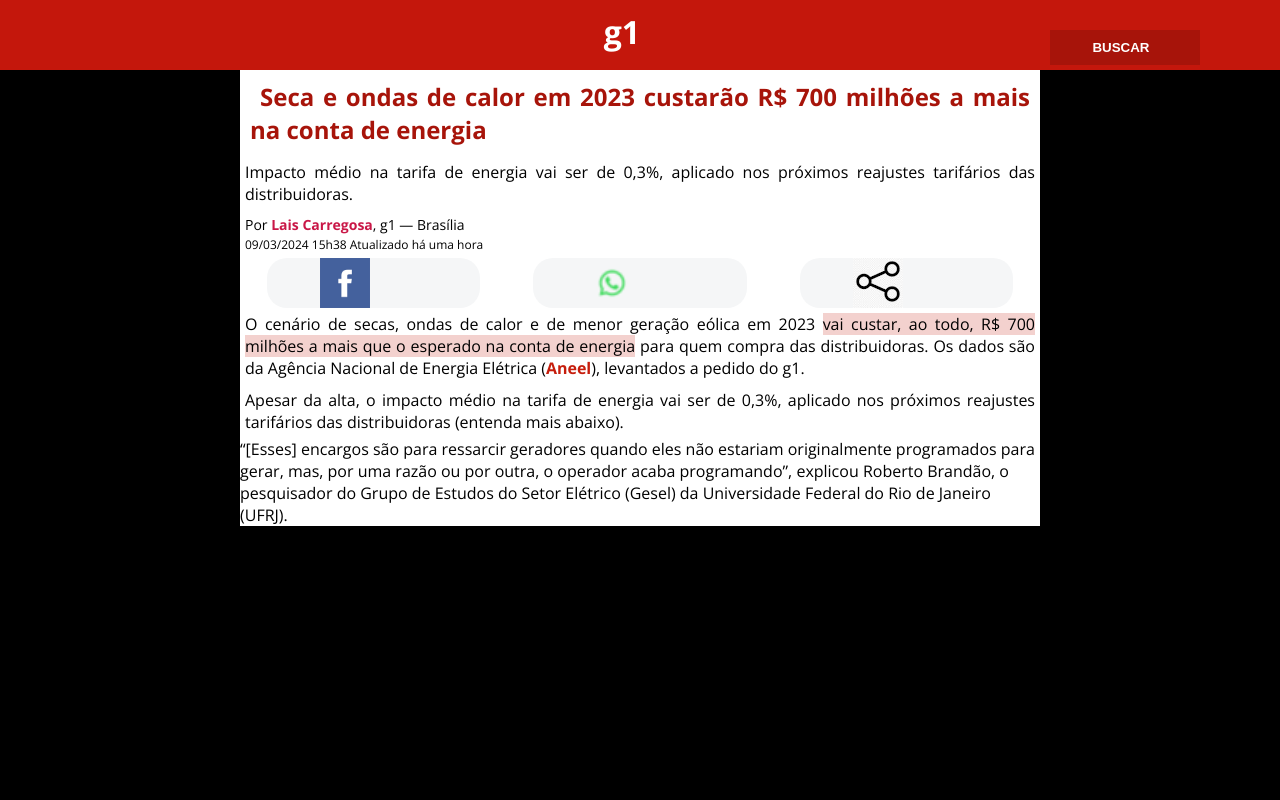
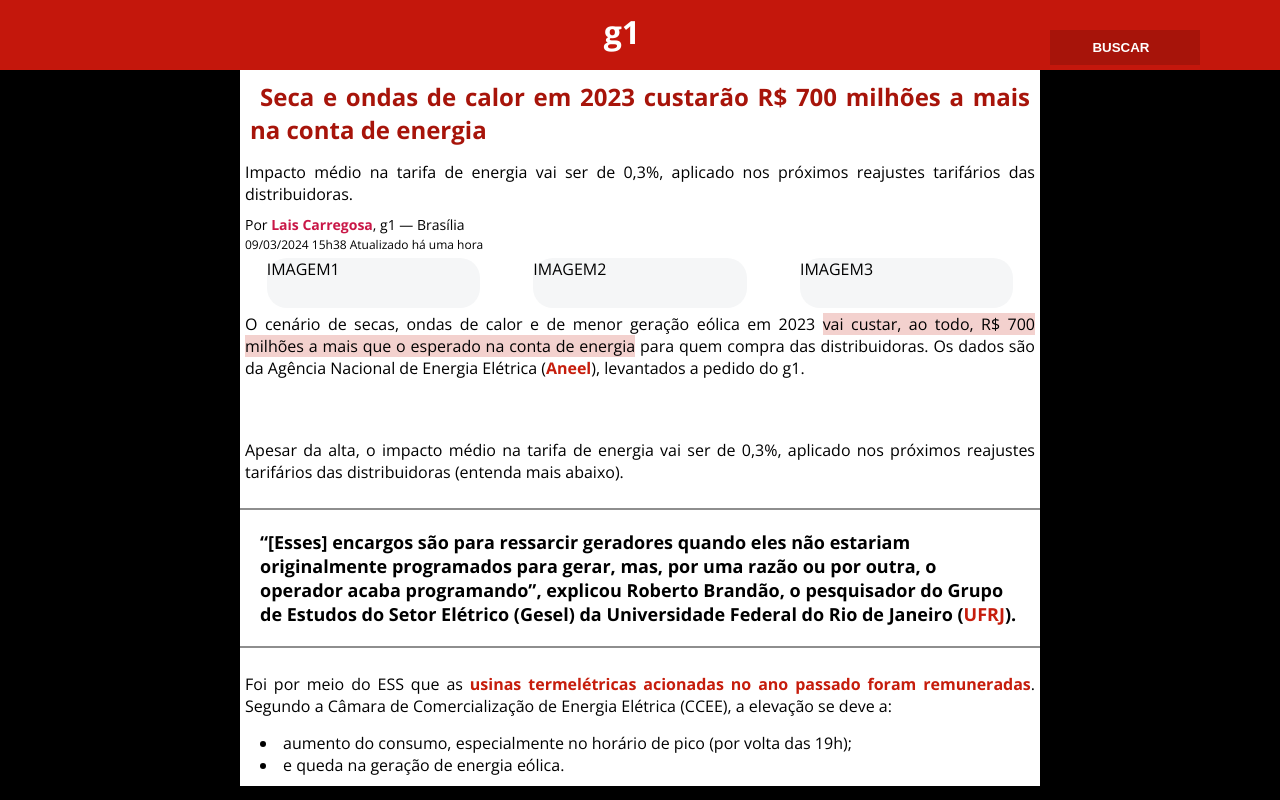
Before and after one commit to onlythiagoad/projeto-g1, a plain HTML site: page index.html in a window 1280 px wide. Drawn offline with nearby package versions, Linux system fonts and the light colour scheme.

Commit message:
novas att

```diff
--- a/estilos/style.css
+++ b/estilos/style.css
@@ -118,6 +118,19 @@
     color: white;
     color: white;
 }
+.anotaçao{
+    margin:20px 0px 20px 0px;
+    border-top: 2px solid  rgba(59, 59, 59, 0.578);
+    border-bottom: 2px solid rgba(59, 59, 59, 0.578);
+    padding: 20px;
+    font-weight: bolder;
+    font-size: 18px;
+}
+.lista{
+    list-style-position: inside;
+    margin-left: 10px;
+    padding: 10px;
+}
 /*=================================*/
 /* =================AREA DE NOTICIAS============== */
 .noticias{
--- a/index.html
+++ b/index.html
@@ -19,15 +19,21 @@
         <p id="by">Por <mark id="lais">Lais Carregosa</mark>, g1 — Brasília <br>
             <span>09/03/2024 15h38  Atualizado há uma hora</span></p>
             <aside class="social">
-                <div class="botoes fc"><img src="midia/logo-facebook.jpg" alt=""></div>
-                <div class="botoes wts"><img src="midia/whats2.png" alt=""></div>
-                <div class="botoes"><img src="midia/compartilhar.jpg" alt=""></div>
+                <div class="botoes fc">IMAGEM1</div>
+                <div class="botoes wts">IMAGEM2</div>
+                <div class="botoes">IMAGEM3</div>
             </aside>
             <p>O cenário de secas, ondas de calor e de menor geração eólica em 2023 <mark style="background-color: #F3D1CE;">vai custar, ao todo, R$ 700 milhões a mais que o esperado na conta de energia</mark> para quem compra das distribuidoras. Os dados são da Agência Nacional de Energia Elétrica (<strong style="color: #C61D0C;">Aneel</strong>), levantados a pedido do g1.</p>
 
-            <p>Apesar da alta, o impacto médio na tarifa de energia vai ser de 0,3%, aplicado nos próximos reajustes tarifários das distribuidoras (entenda mais abaixo).</p>
+            <p style="margin-top: 50px;">Apesar da alta, o impacto médio na tarifa de energia vai ser de 0,3%, aplicado nos próximos reajustes tarifários das distribuidoras (entenda mais abaixo).</p>
 
-            <article>“[Esses] encargos são para ressarcir geradores quando eles não estariam originalmente programados para gerar, mas, por uma razão ou por outra, o operador acaba programando”, explicou Roberto Brandão, o pesquisador do Grupo de Estudos do Setor Elétrico (Gesel) da Universidade Federal do Rio de Janeiro (UFRJ).</article>
+            <article class="anotaçao">“[Esses] encargos são para ressarcir geradores quando eles não estariam originalmente programados para gerar, mas, por uma razão ou por outra, o operador acaba programando”, explicou Roberto Brandão, o pesquisador do Grupo de Estudos do Setor Elétrico (Gesel) da Universidade Federal do Rio de Janeiro (<strong style="color: #C61D0C;">UFRJ</strong>).</article>
+
+            <p>Foi por meio do ESS que as <strong style="color: #C61D0C;">usinas termelétricas acionadas no ano passado foram remuneradas</strong>. Segundo a Câmara de Comercialização de Energia Elétrica (CCEE), a elevação se deve a:</p>
+            <ul class="lista">
+               <li>aumento do consumo, especialmente no horário de pico (por volta das 19h);</li>
+               <li>e queda na geração de energia eólica.</li>
+            </ul>
 
         </main>
         <nav class="sidenav">
```
